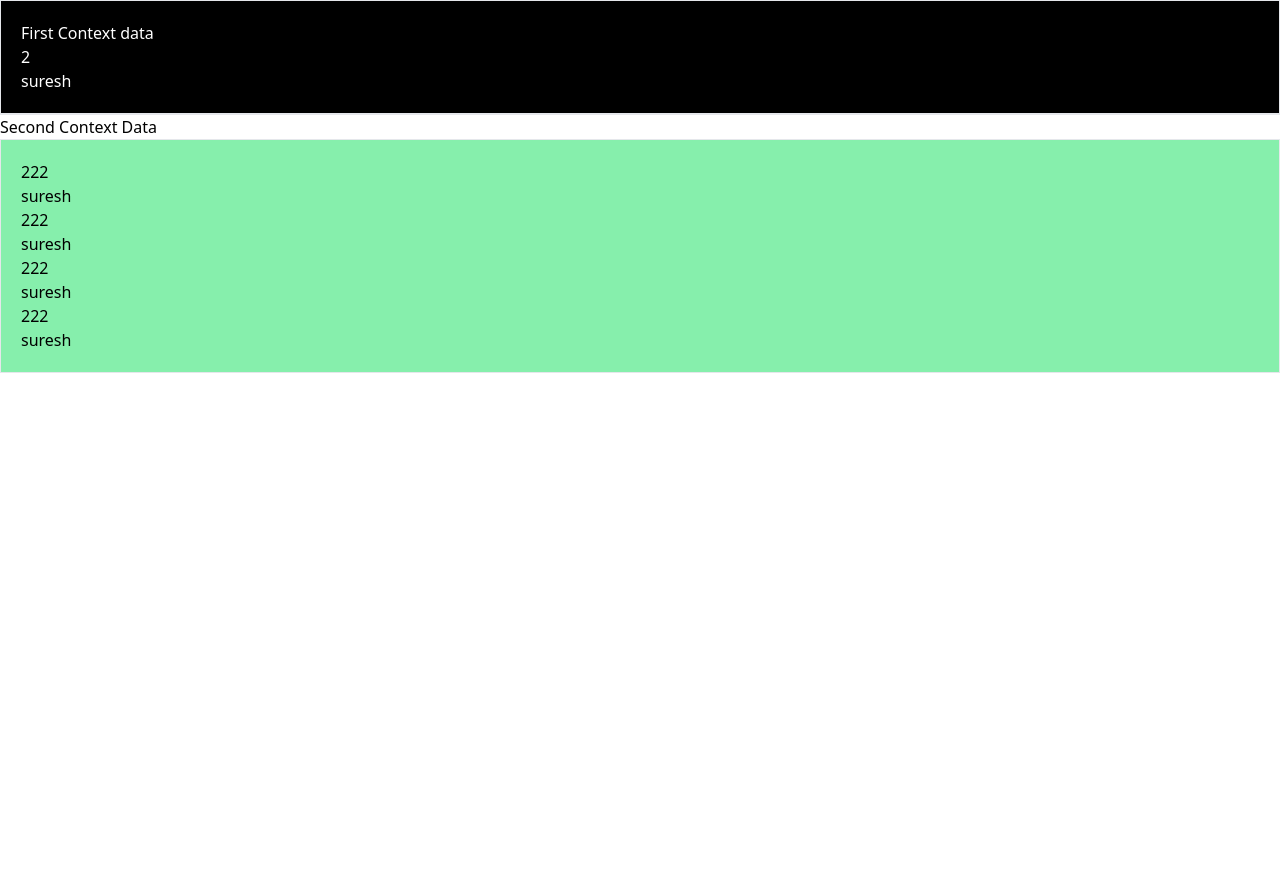
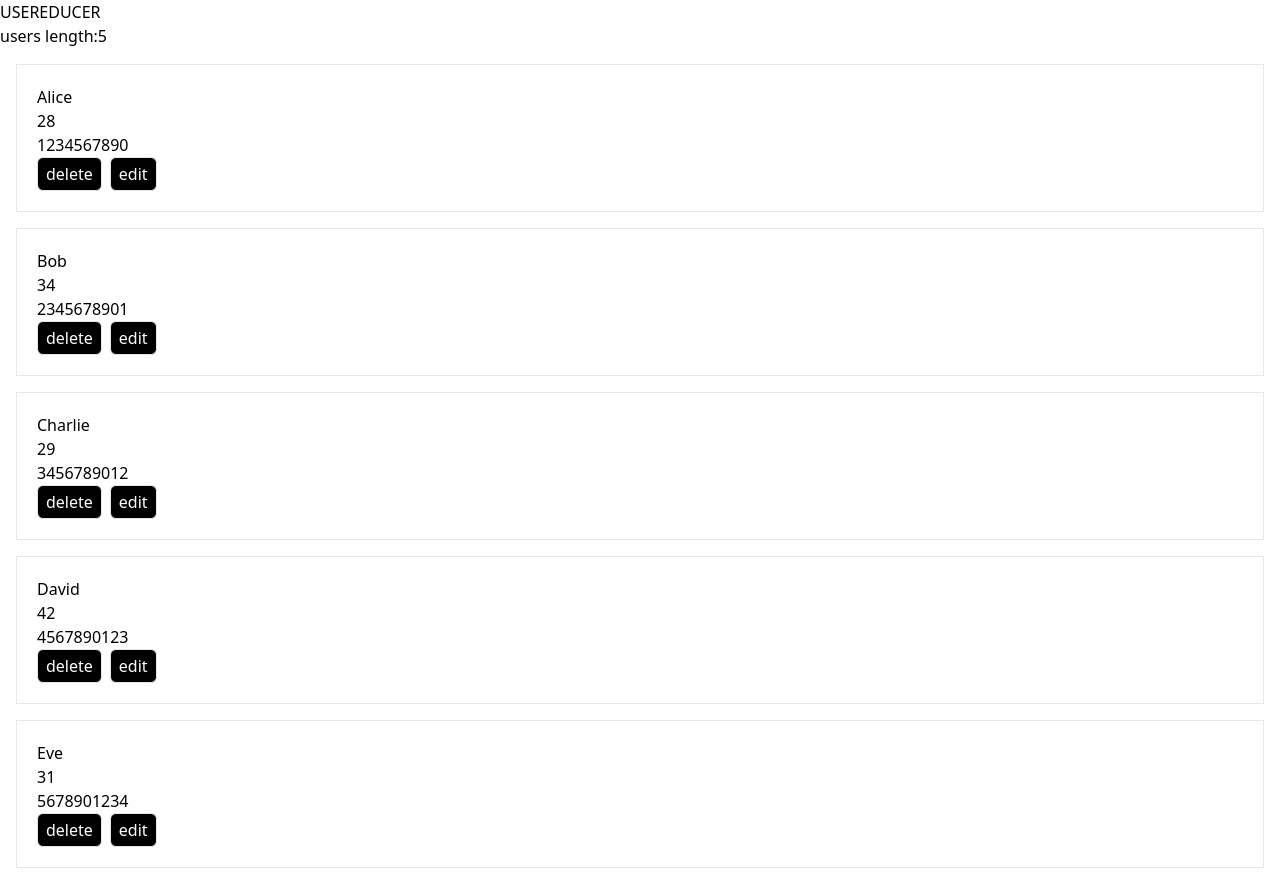
Before and after one commit to SURESH2218/practice_react, a React (Vite) app: page / in a window 1280 px wide. Before the commit the page ends 800 px from the top, so only its background shows below. Built offline with nearby package versions, Linux system fonts and the light colour scheme.

Commit message:
useReducerExample

```diff
--- /dev/null
+++ b/src/hooks/useReducer/UseReducer.jsx
@@ -0,0 +1,109 @@
+import React, { useReducer } from "react";
+
+const intialState = {
+  data: [
+    {
+      name: "Alice",
+      id: 1,
+      age: 28,
+      number: 1234567890,
+    },
+    {
+      name: "Bob",
+      id: 2,
+      age: 34,
+      number: 2345678901,
+    },
+    {
+      name: "Charlie",
+      id: 3,
+      age: 29,
+      number: 3456789012,
+    },
+    {
+      name: "David",
+      id: 4,
+      age: 42,
+      number: 4567890123,
+    },
+    {
+      name: "Eve",
+      id: 5,
+      age: 31,
+      number: 5678901234,
+    },
+  ],
+};
+const reducer = (state, action) => {
+  console.log(state);
+  console.log(action);
+  switch (action.type) {
+    case "DELETE":
+      const newPersons = state.data.filter((eachPerson) => {
+        return eachPerson.id != action.id;
+      });
+      console.log(newPersons);
+      return {
+        ...state,
+        data: newPersons,
+      };
+
+    case "EDIT":
+      const newArray = state.data.find((eachItem) => {
+        return eachItem.id === action.id;
+      });
+      console.log(newArray);
+      return {
+        ...state,
+      };
+  }
+  return state;
+};
+
+const UseReducer = () => {
+  const [state, dispatch] = useReducer(reducer, intialState);
+  console.log(state);
+  const handleDelete = (id) => {
+    dispatch({
+      type: "DELETE",
+      id: id,
+    });
+    // console.log(id);
+  };
+  const handleEdit = (id) => {
+    dispatch({
+      type: "EDIT",
+      id: id,
+    });
+  };
+  return (
+    <div>
+      <h1>USEREDUCER</h1>
+      <h2>users length:{state.data.length}</h2>
+      {state.data.map((item) => {
+        const { id, age, number, name } = item;
+        return (
+          <div key={id} className="border p-5 m-4">
+            <h1>{name}</h1>
+            <h1>{age}</h1>
+            <h1>{number}</h1>
+            <button
+              onClick={() => handleDelete(id)}
+              className="border bg-black text-white px-2 py-1 rounded-md mr-2"
+            >
+              delete
+            </button>
+            <button
+              onClick={() => handleEdit(id)}
+              className="border bg-black text-white px-2 py-1 rounded-md mr-2"
+            >
+              edit
+            </button>
+          </div>
+        );
+      })}
+    </div>
+  );
+};
+
+export default UseReducer;
--- a/src/main.jsx
+++ b/src/main.jsx
@@ -6,13 +6,10 @@ import Apps from "./Apps.jsx";
 import SecondUserContext, {
   SecondUserContextProvider,
 } from "./hooks/useContext/SecondUserContext.jsx";
+import UseReducer from "./hooks/useReducer/UseReducer.jsx";
 
 ReactDOM.createRoot(document.getElementById("root")).render(
   <>
-    <SecondUserContextProvider>
-      <UserContextProvider>
-        <Apps />
-      </UserContextProvider>
-    </SecondUserContextProvider>
+    <UseReducer />
   </>
 );
```
